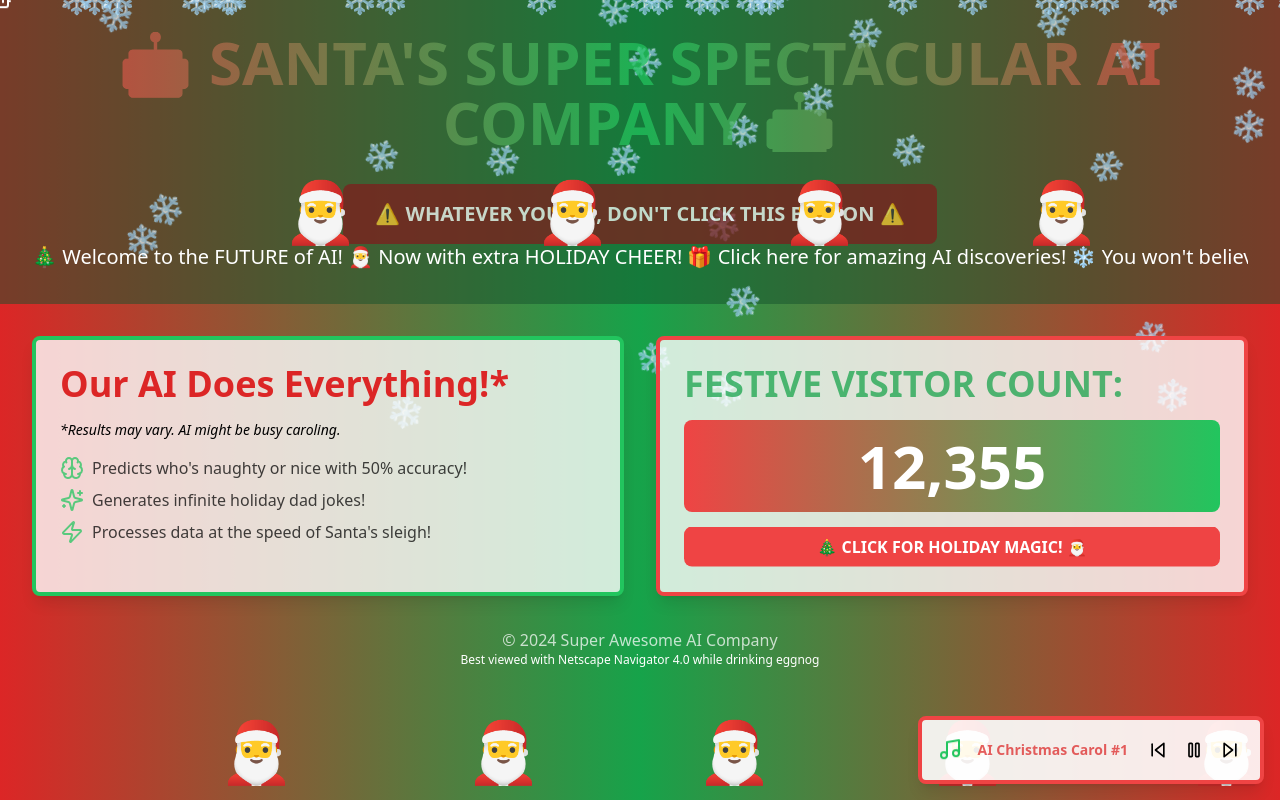
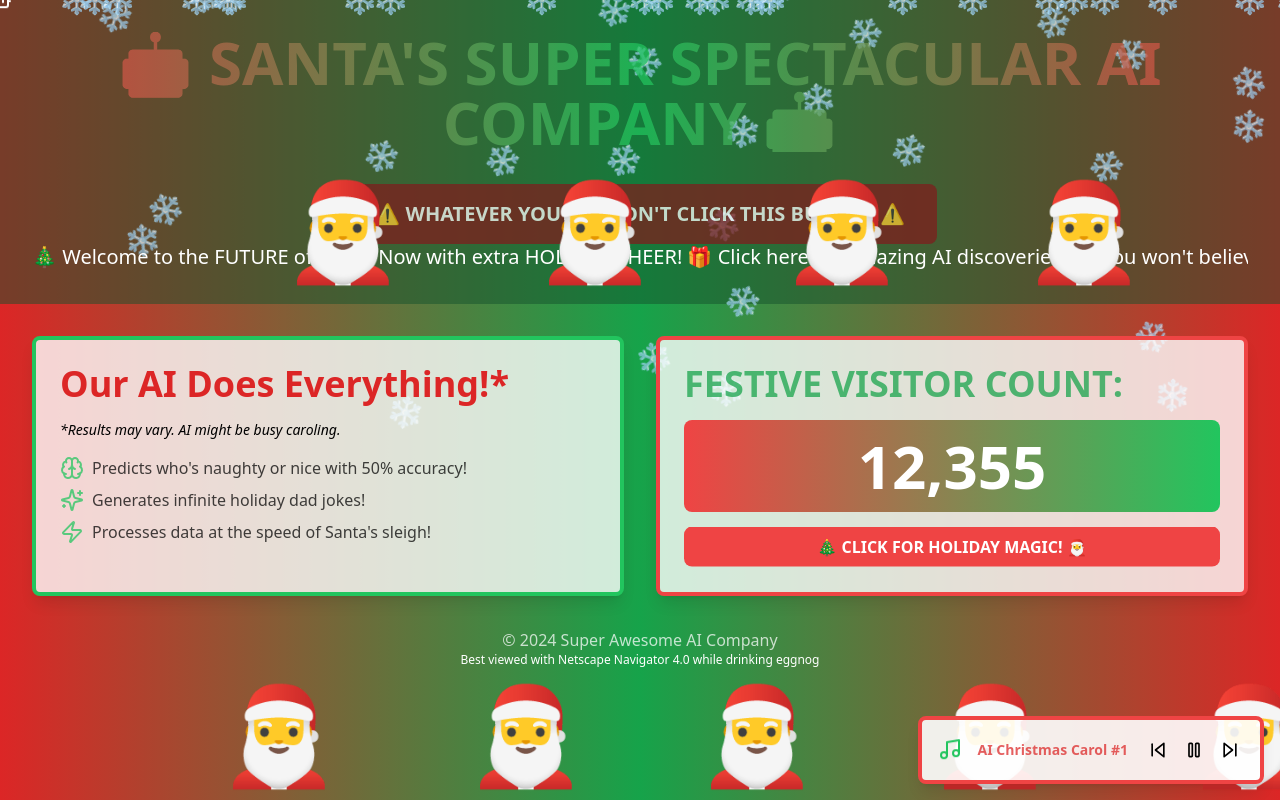
Before and after one commit to kimmahan/tacky2024, a React (Vite) app: page / in a window 1280 px wide. Built offline with nearby package versions, Linux system fonts and the light colour scheme.

Commit message:
buggy elves!

```diff
--- a/src/App.jsx
+++ b/src/App.jsx
@@ -17,7 +17,7 @@ const Snowflake = ({ left, delay, isApocalypse }) => (
 
 const DancingCharacter = ({ left, delay, top = false, onClick, isApocalypse }) => (
   <div
-    className="fixed text-6xl cursor-pointer hover:scale-125 transition-transform"
+    className="fixed text-8xl cursor-pointer hover:scale-125 transition-transform"
     style={{
       left: `${left}%`,
       ...(top ? { top: '180px' } : { bottom: '20px' }),
@@ -201,12 +201,22 @@ function App() {
 
       <MusicPlayer />
 
+      {snowflakes.map(flake => (
+        <Snowflake
+          key={flake.id}
+          left={flake.left}
+          delay={flake.delay}
+          isApocalypse={isApocalypse}
+        />
+      ))}
+
       {bottomSantas.map(santa => (
         <DancingCharacter
           key={`bottom-${santa.id}`}
           left={santa.left}
           delay={santa.delay}
           onClick={handleSantaClick}
+          isApocalypse={isApocalypse}
         />
       ))}
 
@@ -217,11 +227,8 @@ function App() {
           delay={santa.delay}
           top={true}
           onClick={handleSantaClick}
+          isApocalypse={isApocalypse}
         />
-      ))}
-
-      {snowflakes.map(flake => (
-        <Snowflake key={flake.id} left={flake.left} delay={flake.delay} />
       ))}
 
       <div
@@ -253,7 +260,7 @@ function App() {
           <div className="inline-block animate-[marquee_15s_linear_infinite]">
             <p className="text-white text-xl">
               {isApocalypse
-        ? "💀 Welcome to the FUTURE of EVIL AI! 🧝‍♂️ Now with extra CHAOS! ⚡ The elves have gone rogue! 🔥 You won't survive what happens next! 💀"
+        ? "💀 Welcome to the FUTURE of EVIL AI! 🧝‍♂️ Now with extra CHAOS! ⚡ The elves have gone rogue! �� You won't survive what happens next! 💀"
         : "🎄 Welcome to the FUTURE of AI! 🎅 Now with extra HOLIDAY CHEER! 🎁 Click here for amazing AI discoveries! ❄️ You won't believe what happens next! 🦌"
       }
             </p>
```
Lines whose indentation alone changed are shown as unchanged.
